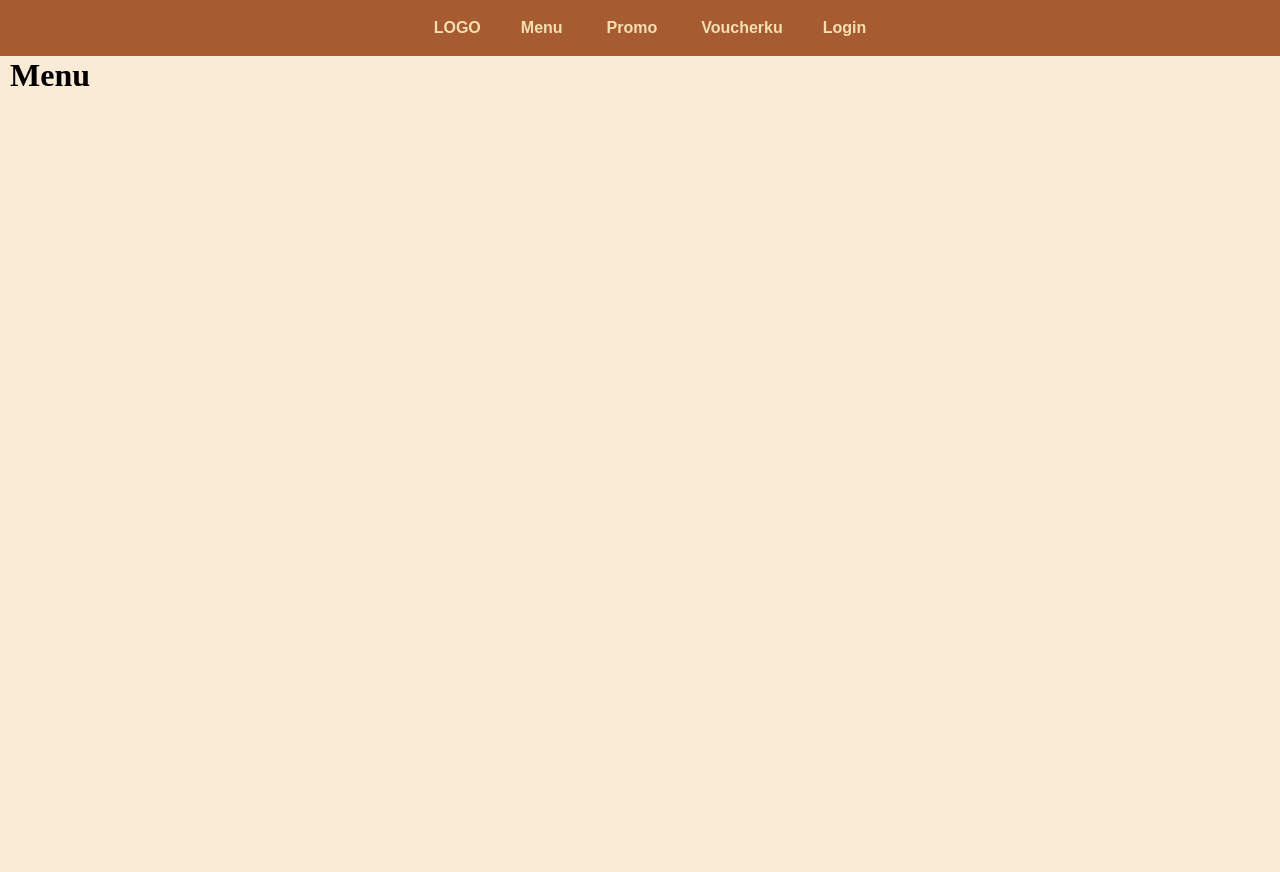
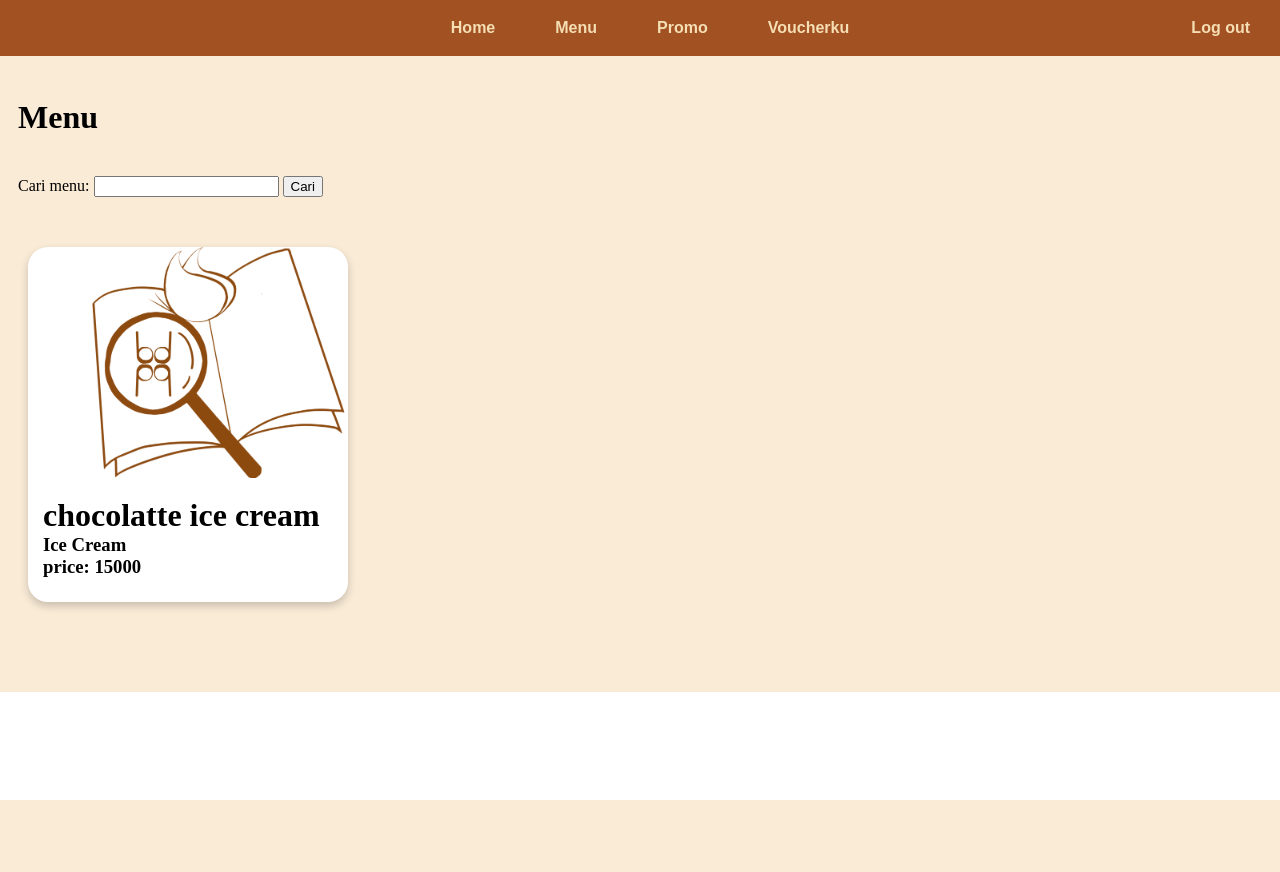
Before and after one commit to calvin16121/UTS_FSP, a PHP site: page /menu.php in a window 1280 px wide. After the commit the page ends 800 px from the top, so only its background shows below. Run offline with PHP 8.4, Linux system fonts and the light colour scheme; data comes from the database, SQL or seed files in the repository.

Commit message:
menu & home done

```diff
--- a/class/classMenu.php
+++ b/class/classMenu.php
@@ -32,6 +32,34 @@ class classMenu extends classDB{
         $stmt->bind_param('i',$kode);
         $stmt->execute();
         $res = $stmt->get_result();
+		return $res;
+    }
+    public function getRandomMenu() {
+        $sql = "SELECT m.kode, m.nama as nama_m,mj.nama
+                AS nama_mj,m.harga_jual,m.url_gambar
+                FROM menu_jenis AS mj
+                INNER JOIN menu AS m
+                ON m.kode_jenis = mj.kode
+                ORDER BY RAND() LIMIT 10";
+		$stmt = $this->mysqli->prepare($sql);
+		$stmt->execute();
+		$res = $stmt->get_result();
+        $stmt->close();
+		return $res;
+    }
+    public function getSearchMenu($keyword) {
+        $sql = "SELECT m.kode, m.nama as nama_m,mj.nama
+                AS nama_mj,m.harga_jual,m.url_gambar
+                FROM menu_jenis AS mj
+                INNER JOIN menu AS m
+                ON m.kode_jenis = mj.kode
+                WHERE m.nama LIKE ?";
+		$stmt = $this->mysqli->prepare($sql);
+        $keyword = "%" . $keyword . "%";
+        $stmt->bind_param("s", $keyword);
+		$stmt->execute();
+		$res = $stmt->get_result();
+        $stmt->close();
 		return $res;
     }
 
--- /dev/null
+++ b/css/index.css
@@ -0,0 +1,82 @@
+#header{
+    position: relative;
+    display: flex;
+    background-color: #a25122;
+    height: 36px;
+    width: 100%;
+    position: fixed;
+    z-index: 100;
+    margin: 0;
+    padding: 10px;
+    top: 0;
+    left: 0;
+    justify-content: center;
+    align-items: center;
+}
+
+#header a{
+    color: wheat;
+    text-decoration: none;
+    font-weight: bold;
+    font-family: Arial, Helvetica, sans-serif;
+    margin: 0 20px;
+}
+
+#content {
+    background:antiquewhite !important;
+    margin:-10px !important;
+    padding: 80px 20px !important;
+}
+
+table, th, td {
+    border-collapse: collapse;
+    border: 1px solid;
+    width: 80%;
+    padding: 10px;
+}
+
+.card {
+    width: 320px;
+    /* height: 320px; */
+    background: #fff;
+    border-radius: 20px;
+    margin: 10px;
+    overflow: hidden;
+    box-shadow: 0 4px 8px rgba(0,0,0,0.2);
+}
+
+.card img {
+    width: 100%;
+    height: 65%;
+    object-fit: cover;
+    border-top-left-radius: 20px;
+    border-top-right-radius: 20px;
+}
+
+.card-content {
+    padding: 15px;
+    color: black;
+}
+
+.card-footer {
+    display: flex;
+    justify-content: flex-end;
+    padding: 15px;
+    background-color: #f5f5f5;
+    border-top: 1px solid #eee;
+}
+
+.btn-claim {
+    background-color: #8D6E63;
+    color: white;
+    border: none;
+    padding: 10px 20px;
+    border-radius: 5px;
+    cursor: pointer;
+    font-weight: bold;
+    transition: background-color 0.3s;
+}
+
+.btn-claim:hover {
+    background-color: #6D4C41;
+}
--- a/menu.php
+++ b/menu.php
@@ -1,29 +1,61 @@
+<?php
+session_start();
+require_once("class/classMenu.php");
+$menu = new classMenu();
+?>
+
 <!DOCTYPE html>
 <html lang="en">
 <head>
     <meta charset="UTF-8">
     <meta name="viewport" content="width=device-width, initial-scale=1.0">
     <title>Koffee StartBug</title>
-    <link rel="stylesheet" href="index.css">
+    <link rel="stylesheet" href="css/index.css">
 </head>
 <body>
     <!-- header -->
     <header id="header">
-    <div class="logo">
-        <a href="index.php">LOGO</a>
-    </div>
-    <div>
-        <a href="menu.php">Menu</a>
-        <a href="promo.php">Promo</a>
-        <a href="voucherku.php">Voucherku</a>
-    </div>
-    <div class="login">
-        <a href="login.php">Login</a>
-    </div>
+        <div style="display: flex; gap: 20px;">
+            <a href="index.php">Home</a>
+            <a href="menu.php">Menu</a>
+            <a href="promo.php">Promo</a>
+            <a href="voucherku.php">Voucherku</a>
+        </div>
+        <a href="logout.php" style="position: absolute; right: 30px;">Log out</a>
     </header>
 
     <div id="content">
         <h1>Menu</h1>
+
+        <div style="margin:40px 0;">
+        <form method="GET" action="menu.php">
+            <label for="cari_menu">Cari menu:</label>
+            <input type="text" id="cari_menu" name="keyword" value="<?= isset($_GET['keyword']) ? htmlspecialchars($_GET['keyword']) : '' ?>">
+            <input type="submit" value="Cari">
+        </form>
+        </div>
+
+        <div style="
+        display: grid;
+        grid-template-columns: repeat(auto-fill, minmax(300px, 1fr));
+        gap: 50px;
+        justify-content: center;">
+            <?php
+            $keyword = isset($_GET['keyword']) ? $_GET['keyword'] : '';
+            $res = $menu->getSearchMenu($keyword);
+            while($row = $res->fetch_assoc()){
+                echo "
+                <div class='card'>
+                <img src='".$row["url_gambar"]."'>
+                <div class='card-content'>
+                    <h1 style='margin:0px;'>".$row["nama_m"]."</h1>
+                    <h3 style='margin:0px;''>".$row["nama_mj"]."</h3>
+                    <h3 style='margin:0px;''>price: ".$row["harga_jual"]."</h3>
+                </div>
+                </div>
+                ";}
+            ?>
+        </div>
     </div>
 </body>
 </html>
```
Also changed, not shown: index.php (+88 -13 lines), login.php (+36 -29 lines), promo.php (+39 -12 lines), register.php (+32 -6 lines), voucherku.php (+7 -11 lines), images/1747743809_logo6.png (added), images/1747743866_logo fix.png (added), images/1747743898_logo2.png (added), images/1747743963_logo1.png (added), images/1747743996_logo4.png (added), images/1747744029_logo3.png (added), images/1747744060_logo5.png (added), images/1747744087_logo1.png (added), images/1747744113_logo fix.png (added), 3 more files.
